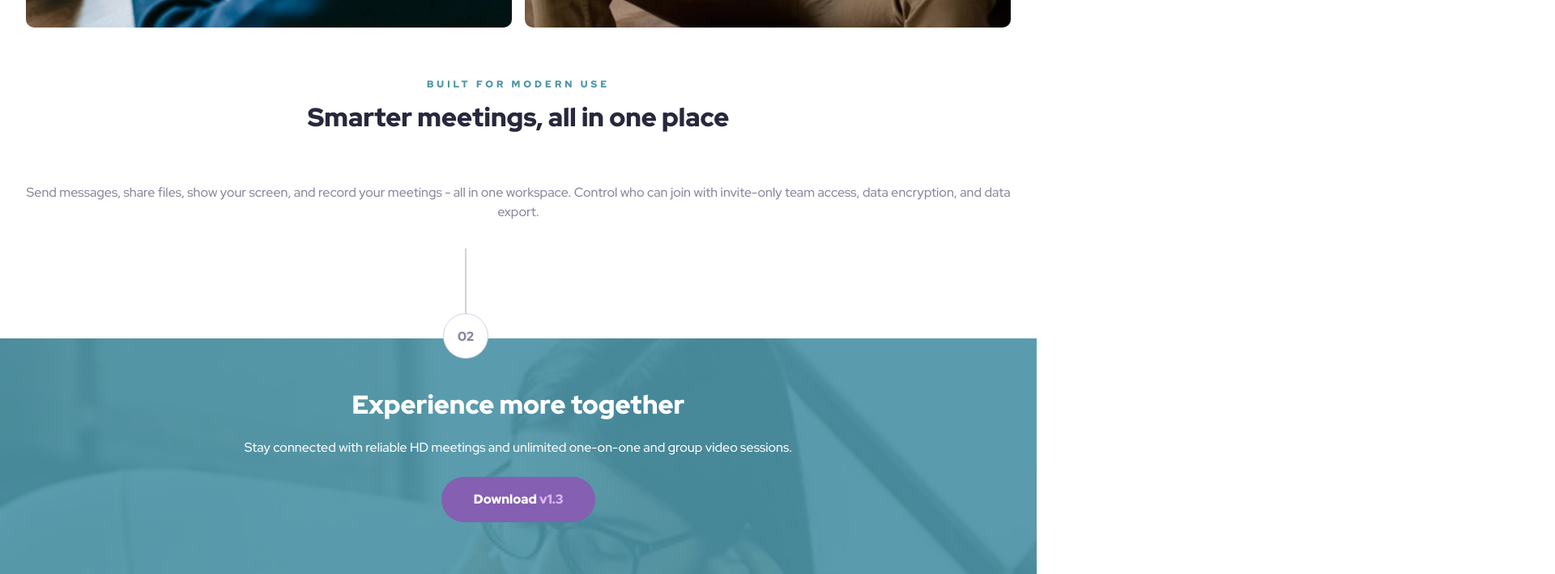
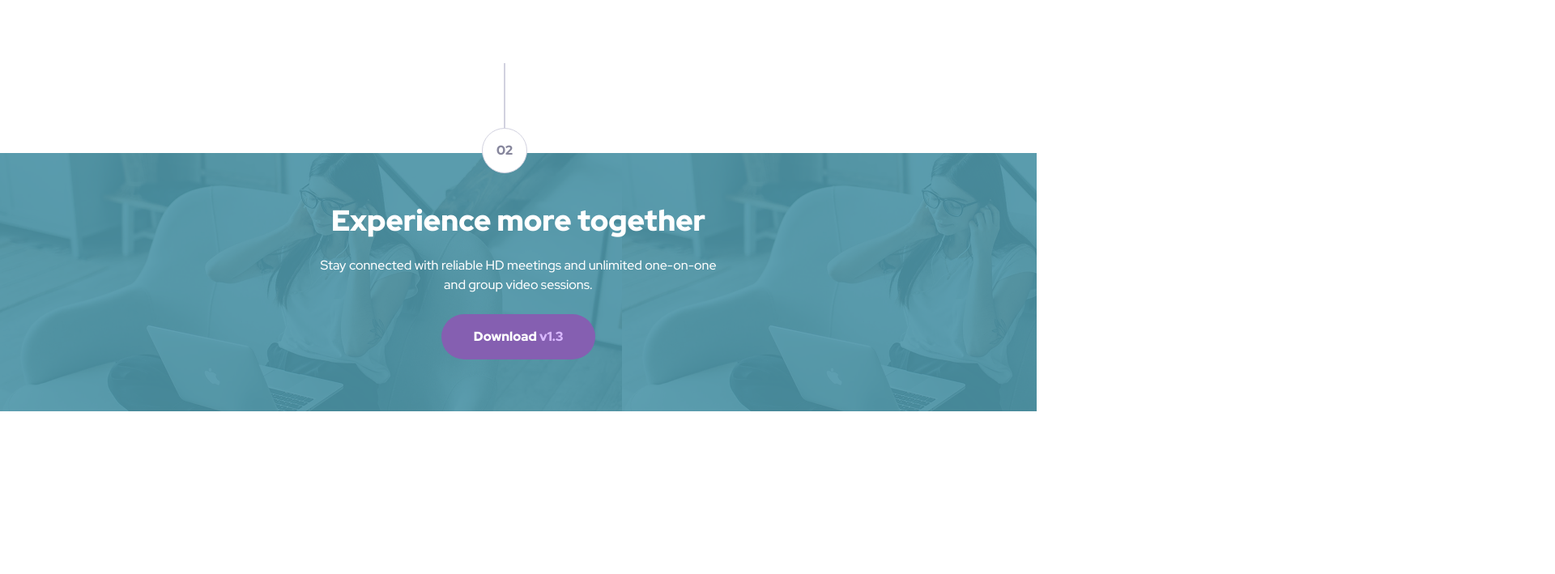
Before and after one commit to davis-matt0/meet-landing-page, a plain HTML site: page index.html in a window 1280 px wide. Shown: the part 2035-2744 px from the top of the page at 81% size, 1920 px wide, since content can reach past the window. After the commit the page ends 2543 px from the top, so only its background shows below. Drawn offline with Linux system fonts and the light colour scheme.

Commit message:
add tablet styling and make adjustments to phone styles

```diff
--- a/index.css
+++ b/index.css
@@ -42,7 +42,7 @@ body {
   font-size: 2.75rem;
   font-weight: 900;
   line-height: 110%;
-  max-width: 19rem;
+  max-width: 7em;
 }
 
 .hero-p,
@@ -58,11 +58,11 @@ body {
 }
 
 .hero-p {
-  margin: 1.5em 0;
+  margin: 1.5em auto;
+  max-width: 305px;
 }
 
-.download-btn,
-.info-btn {
+a {
   padding: 1em 2.5em;
   display: block;
   width: max-content;
@@ -113,7 +113,6 @@ body {
   border-radius: 100%;
   color: #87879d;
   font-weight: 900;
-  line-height: 150%;
   width: 56px;
   height: 56px;
   margin: 0 auto;
@@ -144,21 +143,24 @@ body {
 }
 
 .main-content-heading {
-  margin: 0.5em 0 2em 0;
+  margin-top: 0.5em;
   font-size: 2em;
   font-weight: 900;
   line-height: 110%;
+}
+
+.main-content-p {
+  margin: 0 auto 4em auto;
 }
 
 .number-circle-container-footer {
   position: absolute;
   left: 42.75%;
   bottom: -25px;
-  margin-top: 4em;
 }
 
 .footer {
-  padding: 4em 2.15em;
+  padding: 4em;
   background: url("./assets/mobile/hero.png");
   background-size: cover;
 }
@@ -176,12 +178,62 @@ body {
 }
 
 .footer-p {
-  margin: 1.5em 0;
+  margin: 1.5em auto;
 }
 
 .download-btn-purple {
   background: #855fb1;
 }
+
 .version-color-purple {
   color: #d9b8ff;
 }
+
+@media (min-width: 650px) {
+  .hero-img {
+    width: 100%;
+    margin-bottom: 4.5em;
+  }
+  .hero-content {
+    padding-bottom: 5.5em;
+  }
+  .hero-heading {
+    font-size: 3rem;
+  }
+  .hero-p {
+    max-width: 448.3px;
+  }
+  a {
+    display: inline-block;
+  }
+  .info-btn {
+    margin-left: 1em;
+    margin-top: 0;
+  }
+  .img-grid {
+    display: flex;
+  }
+  .main-content-subtitle {
+    font-size: 0.875rem;
+  }
+  .main-content-heading {
+    font-size: 2.25rem;
+    max-width: 445px;
+    margin: 0.5em auto 0.88em auto;
+  }
+  .main-content-p {
+    max-width: 504px;
+  }
+  .number-circle-container-footer {
+    left: 46.5%;
+  }
+  .footer {
+    background: url("./assets/tablet/hero-tablet.png");
+  }
+  .footer-heading {
+    font-size: 2.25rem;
+  }
+  .footer-p {
+    max-width: 504px;
+  }
+}
```
